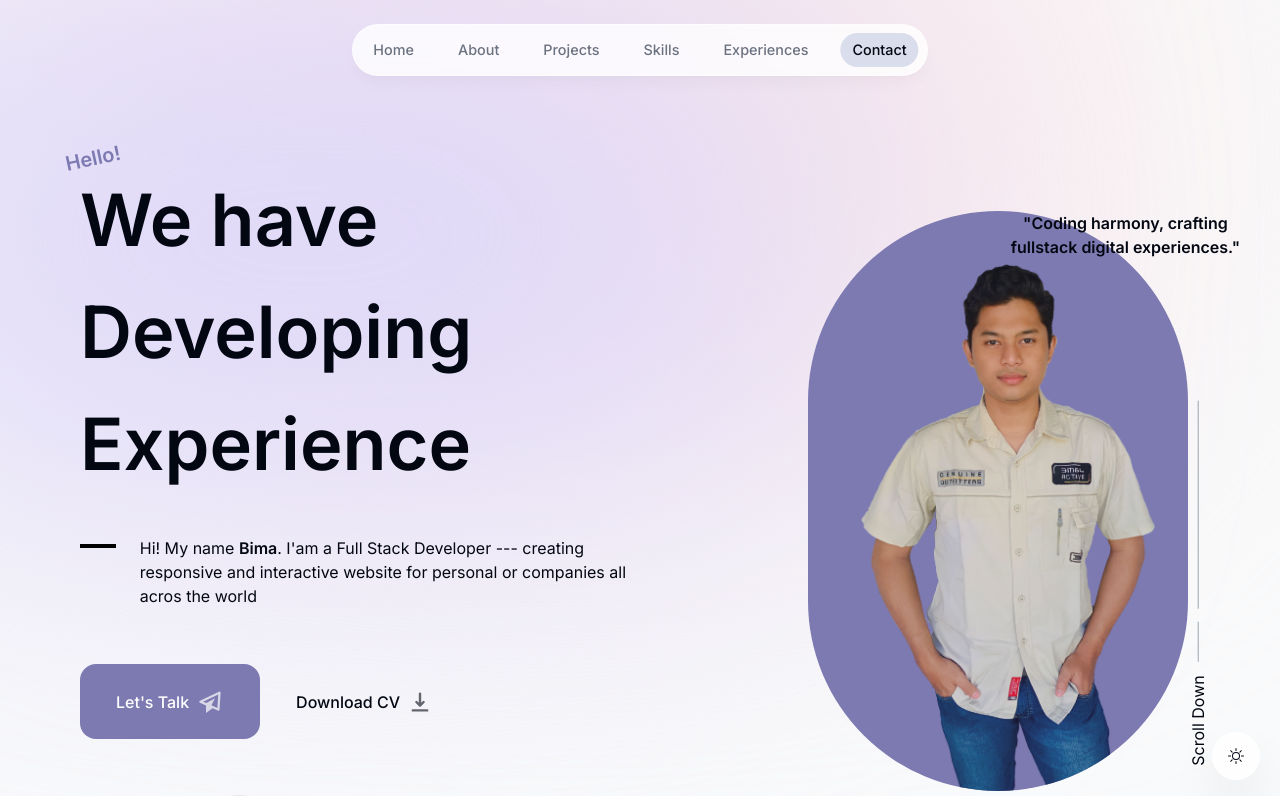
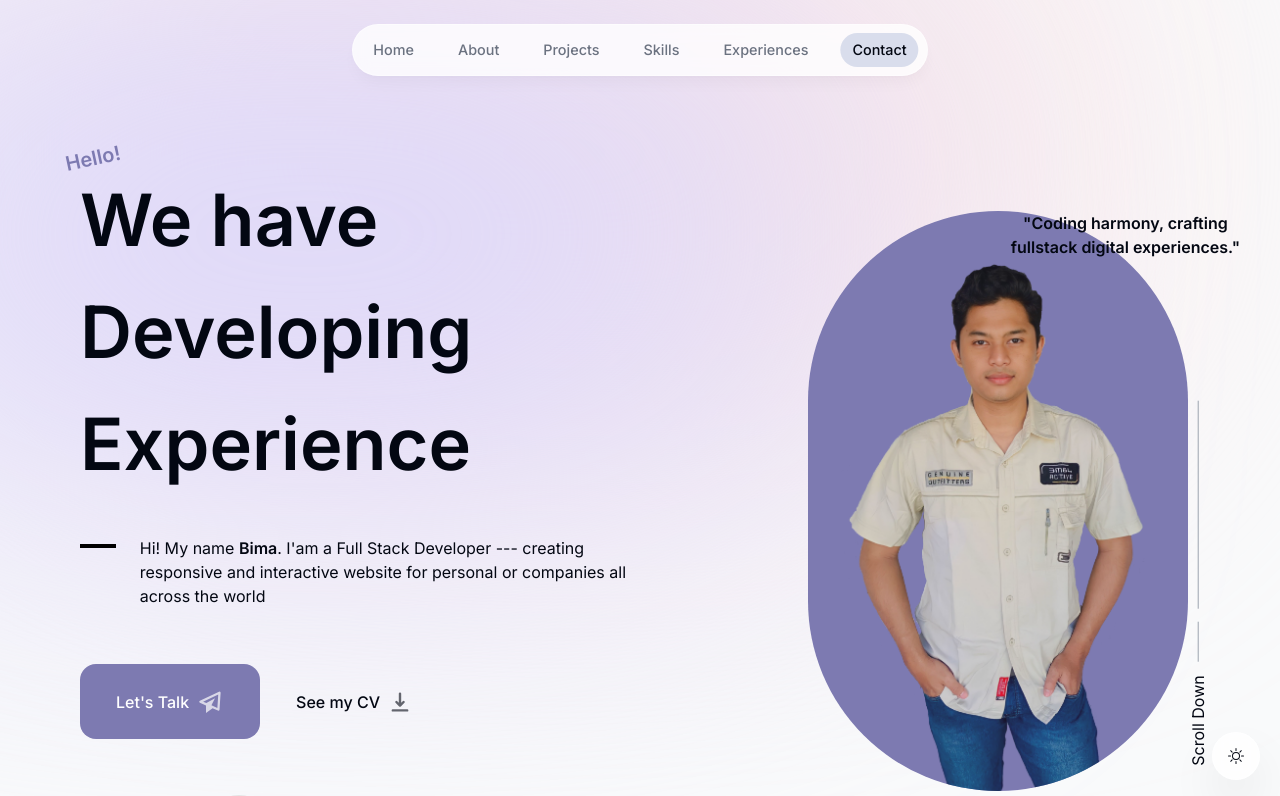
Before and after one commit to Bima1301/new-portofolio-website, a Next.js app: page / in a window 1280 px wide. Shown: the top 796 px of the page. Built offline with nearby package versions, Linux system fonts and the light colour scheme; no server answers.

Commit message:
[FIX] link of sosmed

```diff
--- a/components/Intro/LeftContent.tsx
+++ b/components/Intro/LeftContent.tsx
@@ -23,7 +23,7 @@ export default function LeftContent() {
             </div>
             <div className='mt-14 flex flex-row gap-6'>
                 <div className='h-1 bg-black dark:bg-white w-10 mt-2' />
-                <p className='text-start w-fit max-w-xl'>Hi! My name <span className='font-semibold'>Bima</span>. I&apos;am a Full Stack Developer --- creating responsive and interactive website for personal or companies all acros the world</p>
+                <p className='text-start w-fit max-w-xl'>Hi! My name <span className='font-semibold'>Bima</span>. I&apos;am a Full Stack Developer --- creating responsive and interactive website for personal or companies all across the world</p>
             </div>
             <motion.div
                 className="flex sm:flex-row items-center justify-center md:justify-start gap-2  text-lg font-medium md:mt-14 mt-7"
@@ -50,7 +50,7 @@ export default function LeftContent() {
                     href="/YanuarBimaCV.pdf"
                     download
                 >
-                    Download CV{" "}
+                    See my CV{" "}
                     <HiDownload size={24} className="opacity-60 group-hover:translate-y-1 transition" />
                 </Link>
 
@@ -61,7 +61,7 @@ export default function LeftContent() {
                 <div className='flex flex-row items-center justify-around md:w-fit w-full md:justify-start md:gap-4 gap-0 '>
                     <a
                         className="bg-white p-4 text-gray-700 hover:text-gray-950 flex items-center gap-2 rounded-full focus:scale-[1.15] hover:scale-[1.15] active:scale-105 transition cursor-pointer borderBlack dark:bg-white/10 dark:text-white/60"
-                        href="https://linkedin.com"
+                        href="https://www.linkedin.com/in/yanuar-bimantoro-aji-874232196/"
                         target="_blank"
                     >
                         <CiLinkedin size={28} />
@@ -69,14 +69,14 @@ export default function LeftContent() {
 
                     <a
                         className="bg-white p-4 text-gray-700 flex items-center gap-2 text-[1.35rem] rounded-full focus:scale-[1.15] hover:scale-[1.15] hover:text-gray-950 active:scale-105 transition cursor-pointer borderBlack dark:bg-white/10 dark:text-white/60"
-                        href="https://github.com"
+                        href="https://github.com/Bima1301"
                         target="_blank"
                     >
                         <FaGithubSquare />
                     </a>
                     <a
                         className="bg-white p-4 text-gray-700 flex items-center gap-2 text-[1.35rem] rounded-full focus:scale-[1.15] hover:scale-[1.15] hover:text-gray-950 active:scale-105 transition cursor-pointer borderBlack dark:bg-white/10 dark:text-white/60"
-                        href="https://instagram.com"
+                        href="https://instagram.com/yanuar.bimantoro"
                         target="_blank"
                     >
                         <BsInstagram />
--- a/components/Intro/RightContent.tsx
+++ b/components/Intro/RightContent.tsx
@@ -20,7 +20,7 @@ export default function RightContent() {
                 </div>
                 <div className='bg-[#7d7ab1] rounded-full md:px-10 overflow-hidden md:py-20 md:w-[380px] md:h-[580px] h-52 w-32 relative xl:ms-32  me-0'>
                     <motion.div
-                        className='md:absolute left-10 bottom-0 z-[99]'
+                        className='absolute md:left-7 -left-2 md:bottom-0 -bottom-16'
                         animate={{ y: [0, 10, 0] }}
                         transition={{
                             duration: 5,
--- a/components/experience.tsx
+++ b/components/experience.tsx
@@ -15,7 +15,7 @@ export default function Experience() {
   const { ref } = useSectionInView("Experiences", 0.3);
   const { theme } = useTheme();
   return (
-    <section id="experiences" ref={ref} className="scroll-mt-28 mb-28 sm:mb-40">
+    <section id="experiences" ref={ref} className="scroll-mt-28 mb-28 sm:mb-40 overflow-hidden">
       <SectionHeading>
         <div className="text-start w-fit">
           <p>
```
